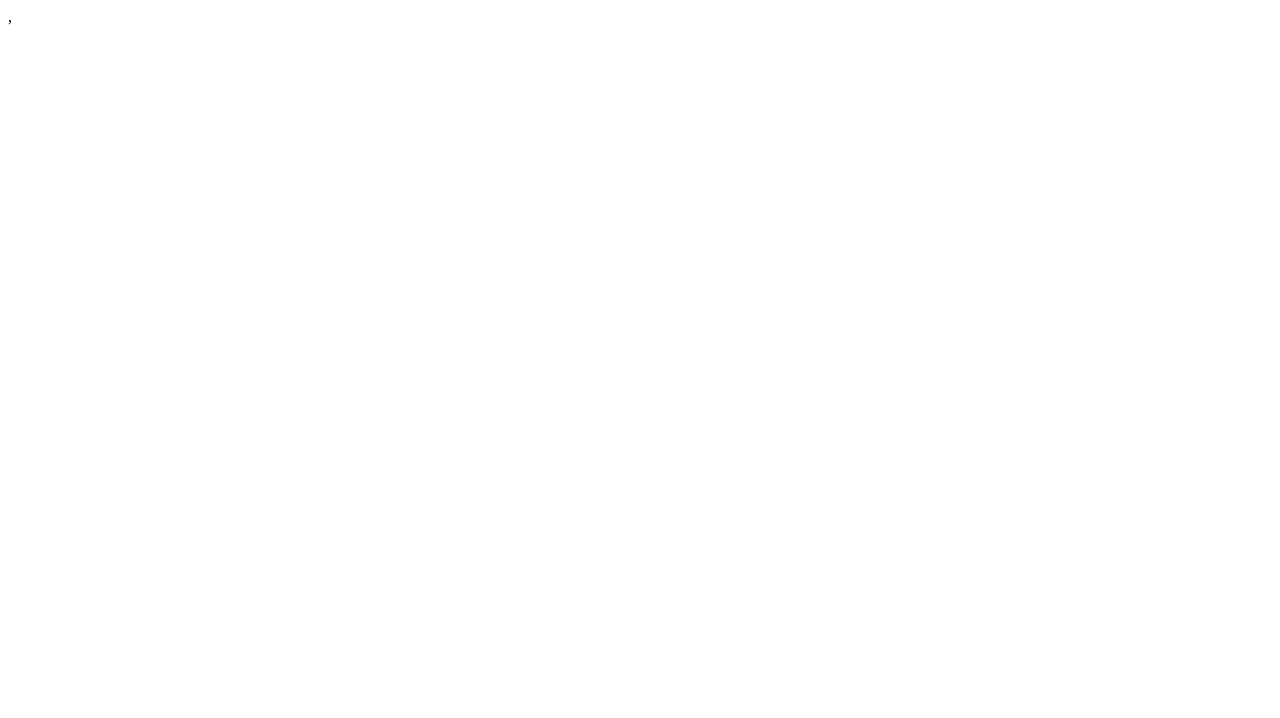
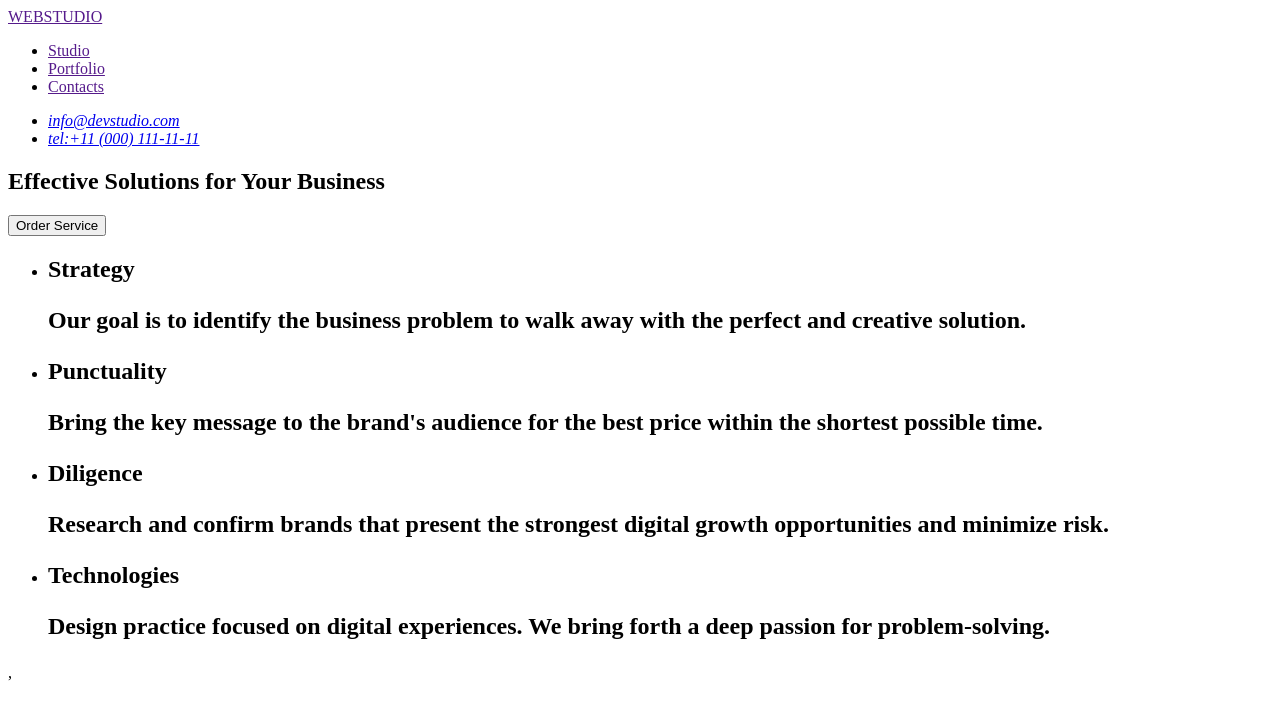
Before and after one commit to Kseniia111/hw-01, a plain HTML site: page index.html in a window 1280 px wide. Drawn offline with Linux system fonts and the light colour scheme.

Commit message:
Update index.html

```diff
--- a/index.html
+++ b/index.html
@@ -8,12 +8,67 @@
 </head>
 <body>
    <!--Header Section-->
-    <header></header>
+    <header>
+        <nav>
+            <a href="">WEBSTUDIO</a>
+        <ul>
+                <li><a href="">Studio</a></li>
+                <li><a href="">Portfolio</a></li>
+                <li><a href="">Contacts</a></li>
+        </ul>
+        </nav>
+        <address>
+        <ul>
+            <li><a href="email:info@devstudio.com">info@devstudio.com</a></li>
+            <li><a href="tel:+110001111111"> tel:+11 (000) 111-11-11</a></li>
+        </ul>
+        </address>
+    </header>
     <main>
         <!--Hero image-->
-        <section></section>
+        <section>
+            <p>
+                <h1>Effective Solutions for Your Business</h1>
+                <button type="button">Order Service</button>
+            </p>
+        </section>
         <!--Section 1-->
-        <section></section>
+        <section>
+            <ul>
+            <li>
+                <h2>
+                Strategy
+                    <p>
+                    Our goal is to identify the business problem to walk away with the perfect and creative solution.
+                    </p>
+                </h2>
+            </li>
+            <li>
+                <h2>
+                Punctuality
+                    <p>
+                    Bring the key message to the brand's audience for the best price within the shortest possible time.
+                    </p>
+                </h2>
+            </li>
+            <li>
+                <h2>
+                Diligence
+                    <p>
+                    Research and confirm brands that present the strongest digital growth opportunities and minimize risk.
+                    </p>
+                </h2>
+            </li>
+            <li>
+                <h2>
+                Technologies
+                    <p>
+                    Design practice focused on digital experiences. We bring forth a deep passion for problem-solving.
+                    </p>
+                </h2>
+            </li>
+            </ul>
+        </section>
         <!--Section 2-->
         <section></section>
         <!--Section 3-->
```
